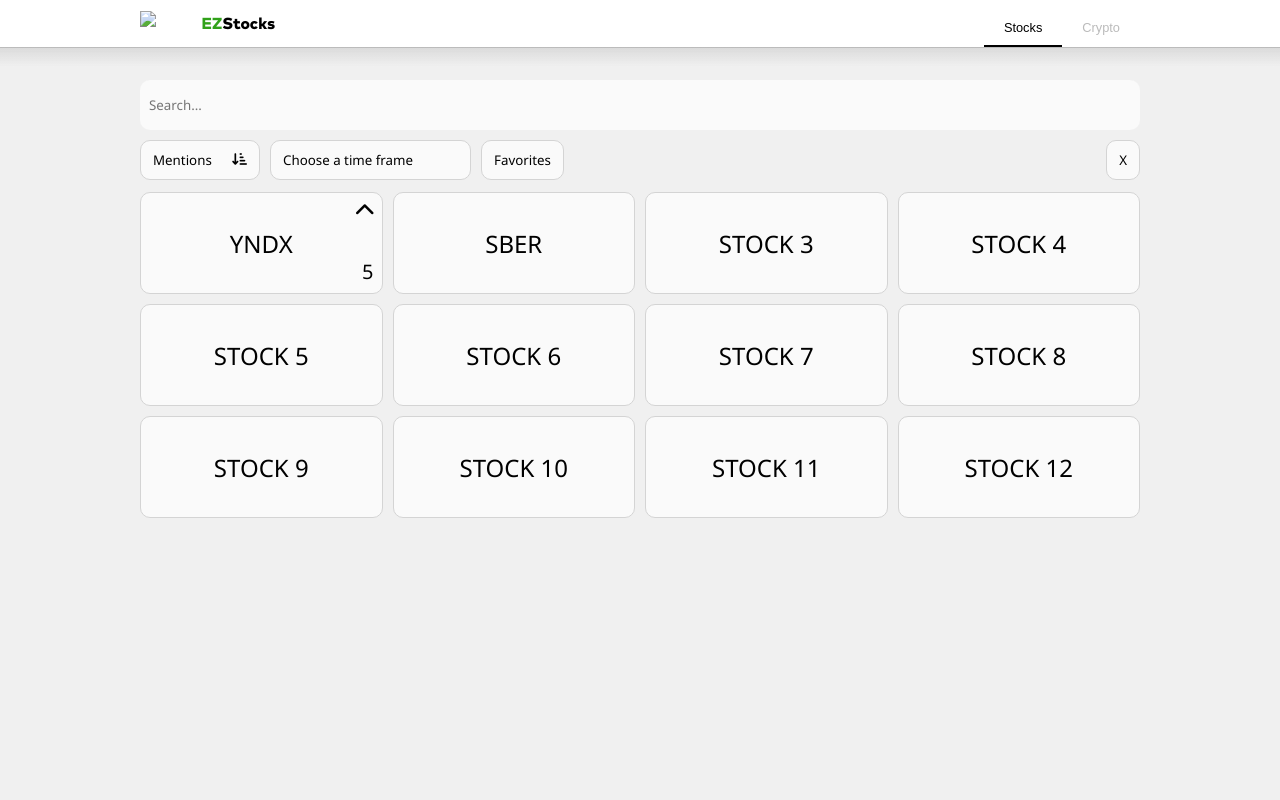
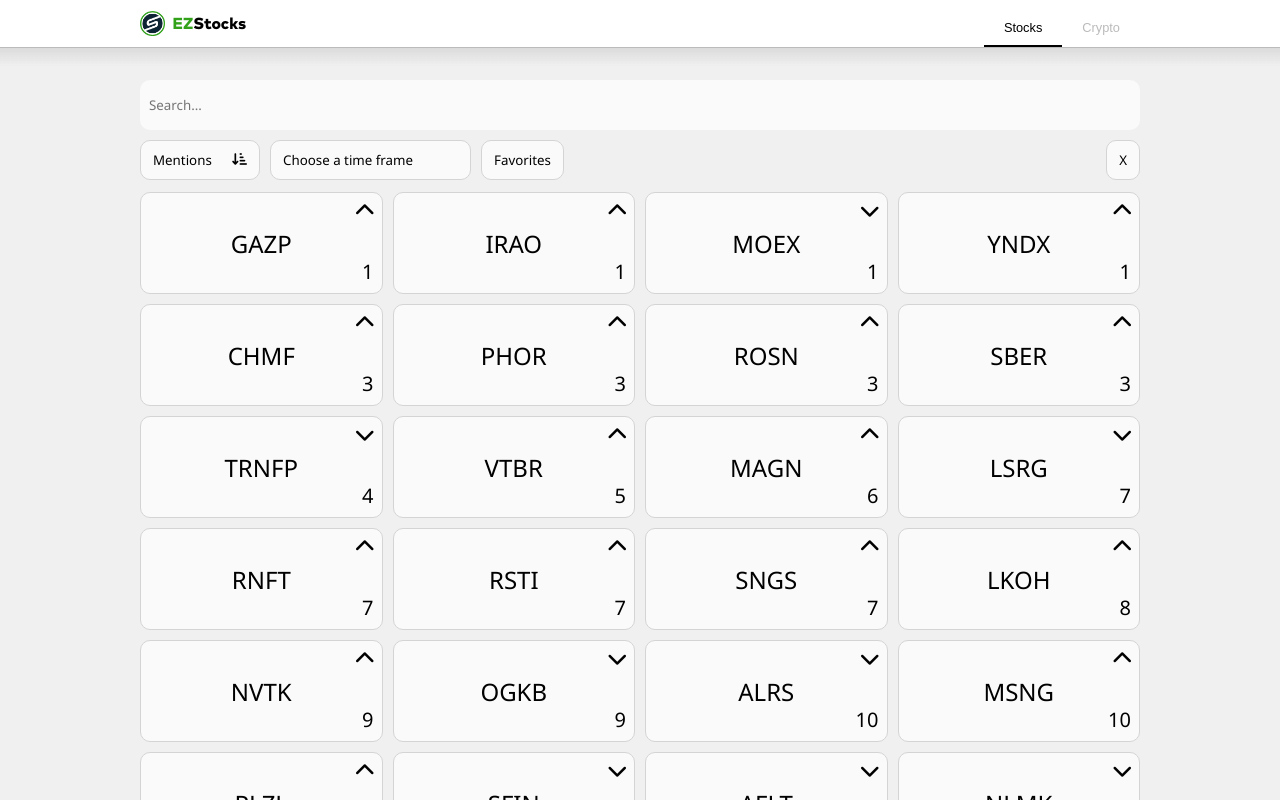
Before and after one commit to pudjojotaro/EZStocks, a plain HTML site: page index.html in a window 1280 px wide. Both pictures are taken after a click on the button "Mentions". Shown: the top 800 px of the page. Drawn offline with Linux system fonts and the light colour scheme.

Commit message:
added interactive search
also more stocks for the mockup and sorting logic

```diff
--- a/index.html
+++ b/index.html
@@ -19,7 +19,7 @@
     <header class="header">
       <div class="header-content">
         <div class="logo-container">
-          <img src="../img/logo1.webp" alt="Logo" class="logo">
+          <img src="web/img/logo1.webp" alt="Logo" class="logo">
           <span class="website-name-EZ">EZ</span>
           <span class="website-name-Stocks">Stocks</span>
         </div>
@@ -50,24 +50,6 @@
         <button class="filter-button rightmost" id = "resetFilter">X</button>
       </div>
       <section class="stock-grid">
-        <!-- Populate with more stock items as necessary -->
-        <div class="stock-item green">YNDX
-          <i class="far fa-heart heart-icon"></i>
-          <i class="fa-solid fa-chevron-up top-right-icon"></i>
-          <div class="bottom-right-text">5</div>
-        </div>
-        <div class="stock-item green">SBER</div>
-        <div class="stock-item green">Stock 3</div>
-        <div class="stock-item green">Stock 4</div>
-        <div class="stock-item green">Stock 5</div>
-        <div class="stock-item green">Stock 6</div>
-        <div class="stock-item green">Stock 7</div>
-        <div class="stock-item green">Stock 8</div>
-        <div class="stock-item green">Stock 9</div>
-        <div class="stock-item red">Stock 10</div>
-        <div class="stock-item red">Stock 11</div>
-        <div class="stock-item red">Stock 12</div>
-        <!-- ... -->
       </section>
     </main>
   </body>
--- a/web/css/styles.css
+++ b/web/css/styles.css
@@ -12,6 +12,14 @@
   font-style: normal;
   font-variation-settings:
     "wdth" 100;
+}
+
+.stock-item[style*="display: none"] {
+  opacity: 0;
+  height: 0;
+  overflow: hidden;
+  padding: 0 10px;
+  margin: 0 10px;
 }
 
 body,
@@ -347,6 +355,8 @@
   text-transform: uppercase;
   /* capitalizes text */
   cursor: default;
+  transition: all 0.3s ease;
+  opacity: 1;
 }
 
 .stock-item:hover {
--- a/web/js/scripts.js
+++ b/web/js/scripts.js
@@ -3,6 +3,38 @@
 
     favoritesFilter.addEventListener('click', function() {
       this.classList.toggle('active'); // Toggle the 'active' class on click
+
+    });
+    const stockTickers = [
+      'GAZP', 'LKOH', 'MGNT', 'NVTK', 'ROSN', 'SBER', 'SNGS', 'TATN', 'VTBR',
+      'YNDX', 'PLZL', 'POLY', 'ALRS', 'CHMF', 'NLMK', 'MTSS', 'MOEX', 'IRAO',
+      'HYDR', 'FEES', 'RTKM', 'MAGN', 'AFLT', 'SFIN', 'TRNFP', 'RSTI', 'SIBN',
+      'RNFT', 'PIKK', 'LSRG', 'CBOM', 'PHOR', 'OGKB', 'VSMO', 'AMEZ', 'MSNG'
+  ];
+
+  stockTickers.forEach(ticker => {
+    const randomNum = Math.floor(Math.random() * 15) + 1; // Random number from 1 to 15
+    const chevronIcon = Math.random() < 0.5 ? 'fa-chevron-up' : 'fa-chevron-down'; // 50% chance for up or down
+    updateOrCreateStockItem(`stock${ticker}`, ticker, chevronIcon, randomNum.toString());
+});
+    sortStockItemsAlphabetically()
+
+    const searchInput = document.querySelector('.search-bar');
+
+    searchInput.addEventListener('input', function() {
+        const query = this.value.toLowerCase().trim();
+        const stocks = document.querySelectorAll('.stock-item');
+
+        stocks.forEach(stock => {
+            // Assuming the stock name or relevant text is directly within the stock-item div.
+            // Adjust the text selector if the name/text is nested deeper within the element.
+            const stockName = stock.textContent.toLowerCase().trim();
+            if (stockName.includes(query)) {
+                stock.style.display = ''; // Show the stock item if query matches
+            } else {
+                stock.style.display = 'none'; // Hide the stock item if query does not match
+            }
+        });
     });
 
 
@@ -32,6 +64,7 @@
 
     mentionsFilter.addEventListener('click', function() {
       currentState = (currentState + 1) % 2;  // Cycle through 0, 1, 2
+      sortStockItems((currentState+1)%2);
       updateIcon();
     });
 
@@ -45,6 +78,40 @@
           iconMentions.className = 'fa-solid fa-arrow-down-short-wide'; // Second alternative
           break;
       }
+    }
+
+    function sortStockItemsAlphabetically() {
+      const container = document.querySelector('.stock-grid');
+      let items = Array.from(container.querySelectorAll('.stock-item'));
+      items.sort(function(a, b) {
+          // Assuming the stock name is directly within the stock-item div.
+          // Modify the selector if it's within a child element.
+          const aName = a.textContent.trim();  // Get text content and trim whitespace
+          const bName = b.textContent.trim();
+          return aName.localeCompare(bName);  // Compare strings alphabetically
+      });
+
+      // Re-append items in sorted order
+      items.forEach(item => container.appendChild(item));
+  }
+
+
+    function sortStockItems(order) {
+      const container = document.querySelector('.stock-grid');
+      let items = Array.from(container.querySelectorAll('.stock-item'));
+      items.sort(function(a, b) {
+        const aValue = parseInt(a.querySelector('.bottom-right-text').textContent, 10);
+        const bValue = parseInt(b.querySelector('.bottom-right-text').textContent, 10);
+
+        if (order === 0) { // Ascending sort
+          return aValue - bValue;
+        } else { // Descending sort
+          return bValue - aValue;
+        }
+      });
+
+      // Re-append items in sorted order
+      items.forEach(item => container.appendChild(item));
     }
 
     const timeFilterButton = document.getElementById('timeFilter');
@@ -108,4 +175,59 @@
       this.classList.toggle('fas');     // Switch to solid heart
       this.classList.toggle('far');     // Switch from regular (outline) heart
     });
+
+    function updateOrCreateStockItem(stockId, stockName, iconClass, textContent) {
+      let stockItem = document.querySelector('.stock-grid').querySelector(`#${stockId}`);
+
+      if (!stockItem) {
+          // Create the stock item div if it doesn't exist
+          stockItem = document.createElement('div');
+          stockItem.id = stockId;
+          stockItem.className = 'stock-item green'; // Default to 'green' for new items
+          document.querySelector('.stock-grid').appendChild(stockItem);
+      }
+
+      // Create or update the stock name
+      let stockNameDiv = stockItem.querySelector('.stock-name');
+      if (!stockNameDiv) {
+          stockNameDiv = document.createElement('div');
+          stockNameDiv.className = 'stock-name';
+          stockNameDiv.textContent = stockName;
+          stockItem.appendChild(stockNameDiv);
+      } else {
+          stockNameDiv.textContent = stockName;
+      }
+
+      // Create or update the heart icon
+      let heartIcon = stockItem.querySelector('.heart-icon');
+      if (!heartIcon) {
+          heartIcon = document.createElement('i');
+          heartIcon.className = 'far fa-heart heart-icon';
+          stockItem.appendChild(heartIcon);
+      }
+
+      // Create or update the chevron icon
+      let chevronIcon = stockItem.querySelector('.top-right-icon');
+      if (!chevronIcon) {
+          chevronIcon = document.createElement('i');
+          chevronIcon.className = `fa-solid ${iconClass} top-right-icon`;
+          stockItem.appendChild(chevronIcon);
+      } else {
+          chevronIcon.className = `fa-solid ${iconClass} top-right-icon`;
+      }
+
+      // Create or update the bottom-right text
+      let textDiv = stockItem.querySelector('.bottom-right-text');
+      if (!textDiv) {
+          textDiv = document.createElement('div');
+          textDiv.className = 'bottom-right-text';
+          textDiv.textContent = textContent;
+          stockItem.appendChild(textDiv);
+      } else {
+          textDiv.textContent = textContent;
+      }
+  }
+
+
+
   });
```
